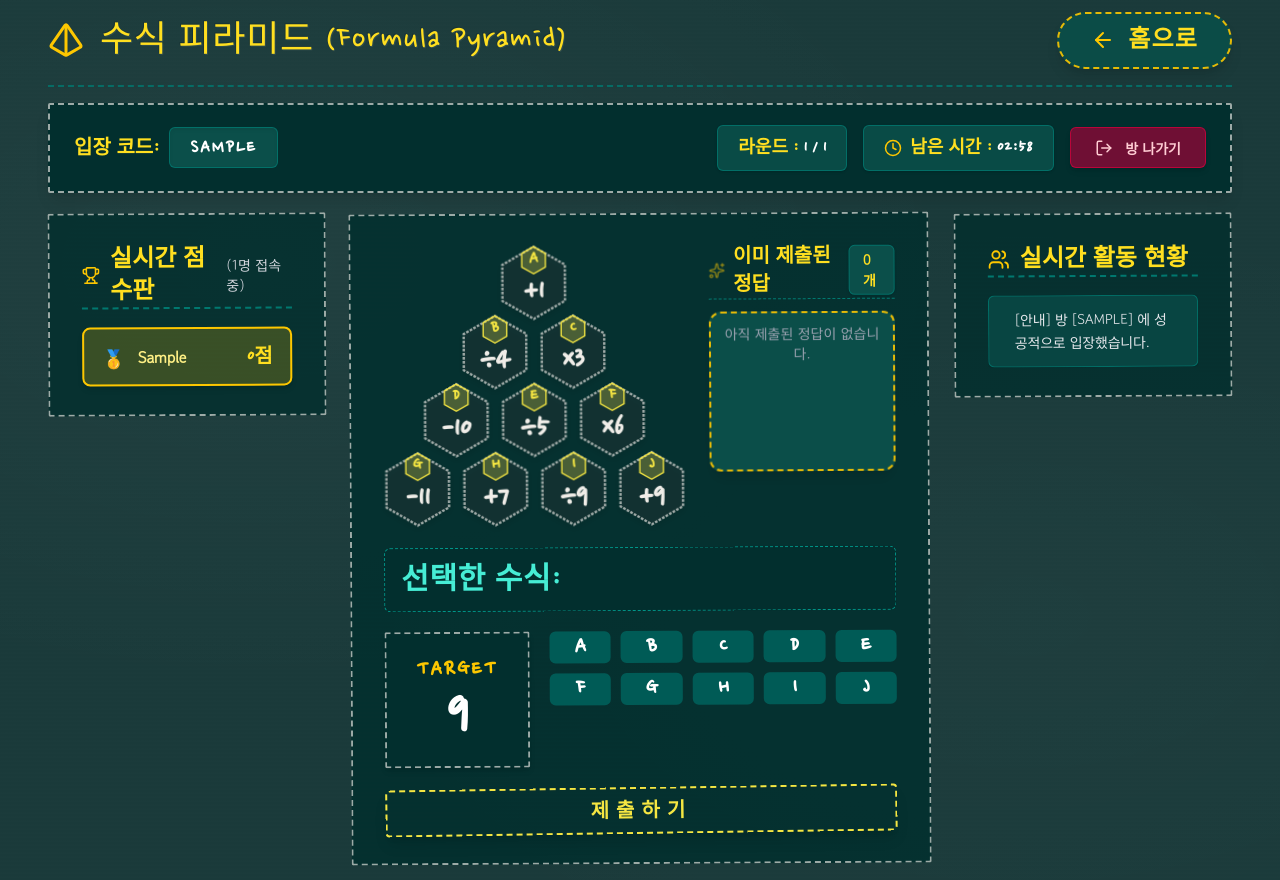
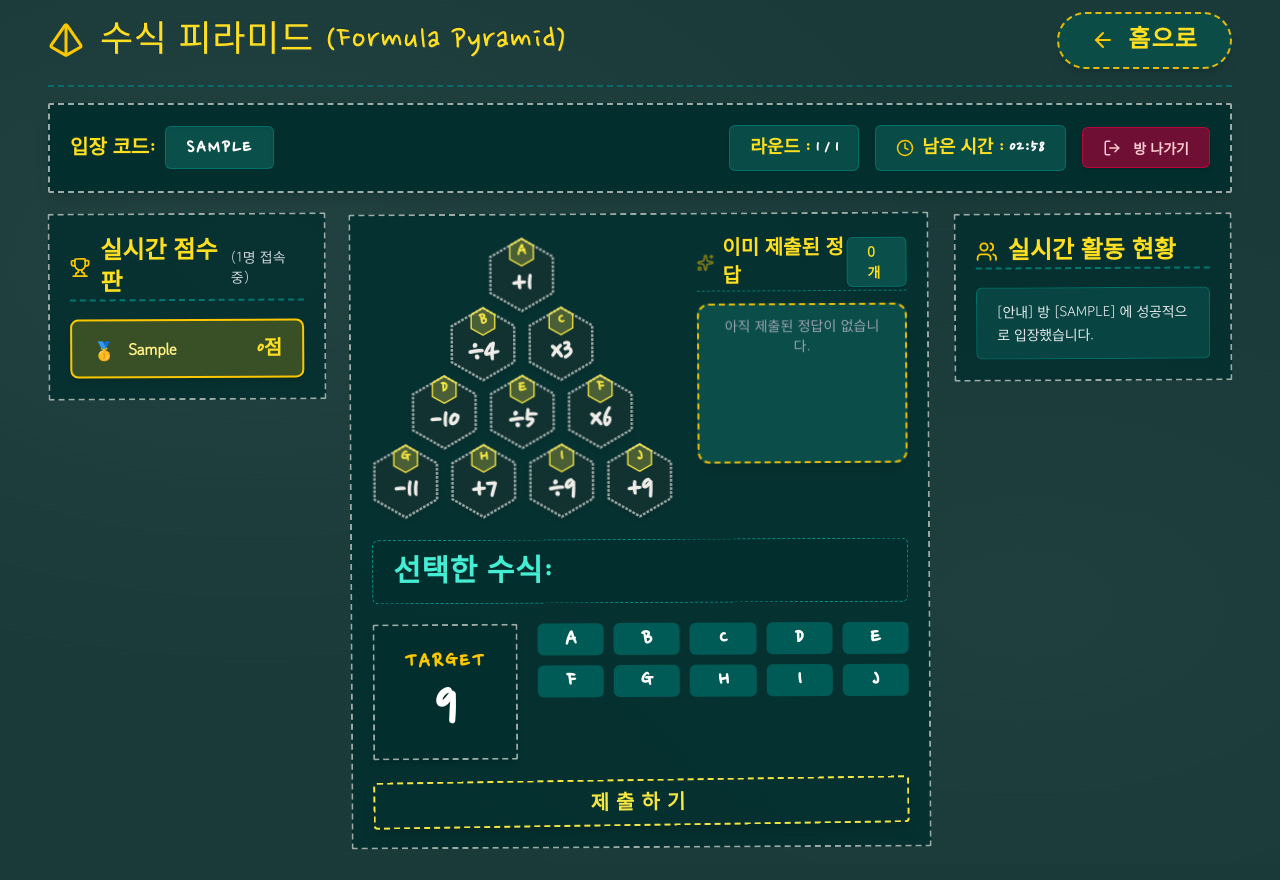
Before and after one commit to rlawlsdnjs78-infinity/infinitymath, a Next.js app: page /formula-pyramid in a window 1280 px wide. Both pictures are taken after typing "Sample", "Sample" into the empty fields and a click on the button "입장하기". Built offline with nearby package versions, Linux system fonts and the light colour scheme.

Commit message:
style: enforce 1.25rem (20px) horizontal padding across all UI boxes and update AGENTS.md

```diff
--- a/src/app/formula-pyramid/page.tsx
+++ b/src/app/formula-pyramid/page.tsx
@@ -500,22 +500,25 @@ export default function FormulaPyramidPage() {
            ─────────────────────────────────────────────────────────────────── */}
         {inGameRoom ? (
           <div className="w-full flex flex-col gap-5">
-            {/* 상단 컨트롤 바 */}
-            <div className="chalk-box-straight bg-teal-950 p-5 sm:px-8 sm:py-5 flex flex-col sm:flex-row items-center justify-between gap-4 border-2 border-yellow-400/80 shadow-lg">
-              {/* [요구사항 2 & 3] 입장코드 좌우 여백(px-5 py-1.5) 추가 & 닉네임 란 삭제 */}
+            {/* 상단 컨트롤 바 (모든 좌우 여백 1.25rem 절대 통일 규칙) */}
+            <div
+              className="chalk-box-straight bg-teal-950 flex flex-col sm:flex-row items-center justify-between gap-4 border-2 border-yellow-400/80 shadow-lg"
+              style={{ paddingLeft: "1.25rem", paddingRight: "1.25rem", paddingTop: "1.25rem", paddingBottom: "1.25rem" }}
+            >
+              {/* 입장 코드 칸 */}
               <div className="flex items-center gap-5 flex-wrap">
                 <span className="text-xl sm:text-2.5xl text-yellow-300 font-extrabold flex items-center gap-2.5" style={{ fontFamily: "var(--font-chalk)" }}>
                   입장 코드:{" "}
                   <span
                     className="tracking-widest text-white bg-teal-900 rounded-md border border-teal-700/80 shadow-inner"
-                    style={{ paddingLeft: "1.25rem", paddingRight: "1.25rem", paddingTop: "0.35rem", paddingBottom: "0.35rem" }}
+                    style={{ paddingLeft: "1.25rem", paddingRight: "1.25rem", paddingTop: "0.4rem", paddingBottom: "0.4rem" }}
                   >
                     {activeRoomCode}
                   </span>
                 </span>
               </div>
 
-              {/* [요구사항 4 & 5] 라운드 & 남은 시간 두 개의 별도 박스로 분리 및 방 나가기 여백 강화 */}
+              {/* 라운드 & 남은 시간 & 방 나가기 */}
               <div className="flex items-center gap-4 flex-wrap">
                 {/* 박스 1: 라운드 */}
                 <div
@@ -538,12 +541,12 @@ export default function FormulaPyramidPage() {
                   </span>
                 </div>
 
-                {/* [요구사항 4] '방 나가기' 버튼 여백 부여 (px-6 py-2.5) */}
+                {/* '방 나가기' 버튼 (좌우 여백 1.25rem) */}
                 <button
                   type="button"
                   onClick={() => setInGameRoom(false)}
                   className="flex items-center bg-rose-900/80 hover:bg-rose-800 text-rose-200 rounded-md text-sm font-bold border border-rose-600/60 transition-all cursor-pointer shadow-md"
-                  style={{ paddingLeft: "1.5rem", paddingRight: "1.5rem", paddingTop: "0.6rem", paddingBottom: "0.6rem", gap: "0.75rem" }}
+                  style={{ paddingLeft: "1.25rem", paddingRight: "1.25rem", paddingTop: "0.6rem", paddingBottom: "0.6rem", gap: "0.75rem" }}
                 >
                   <LogOut size={18} />
                   <span>방 나가기</span>
@@ -554,7 +557,10 @@ export default function FormulaPyramidPage() {
             {/* 메인 3컬럼 대전 그리드 */}
             <div className="grid grid-cols-1 xl:grid-cols-12 gap-6 items-start">
               {/* [좌측: 실시간 참가자 & 점수판] */}
-              <div className="xl:col-span-3 chalk-box content-box bg-teal-950/80 p-5 sm:p-6 flex flex-col gap-4.5">
+              <div
+                className="xl:col-span-3 chalk-box content-box bg-teal-950/80 flex flex-col gap-4.5"
+                style={{ paddingLeft: "1.25rem", paddingRight: "1.25rem", paddingTop: "1.25rem", paddingBottom: "1.25rem" }}
+              >
                 <div className="flex items-center justify-between border-b-2 border-dashed border-teal-700 pb-3">
                   <div className="flex items-center gap-2.5 text-yellow-300 font-extrabold text-xl sm:text-2xl" style={{ fontFamily: "var(--font-chalk)" }}>
                     <Trophy size={22} className="text-yellow-400" />
@@ -578,11 +584,10 @@ export default function FormulaPyramidPage() {
                         style={{
                           paddingTop: "0.85rem",
                           paddingBottom: "0.85rem",
-                          paddingLeft: "1.1rem",
-                          paddingRight: "1.1rem",
+                          paddingLeft: "1.25rem",
+                          paddingRight: "1.25rem",
                         }}
                       >
-                        {/* [요구사항 1] 메달 좌측 여백 절반 감축 (paddingLeft: 1.1rem) */}
                         <div className="flex items-center gap-3">
                           <span className="font-extrabold text-lg text-yellow-400 w-6 flex-shrink-0 flex items-center justify-center">
                             {idx === 0 ? "🥇" : idx === 1 ? "🥈" : idx === 2 ? "🥉" : `${idx + 1}`}
@@ -591,7 +596,6 @@ export default function FormulaPyramidPage() {
                             {p.name} {p.isHost && "(딜러)"}
                           </span>
                         </div>
-                        {/* [요구사항 3] 우측 '0점' 넉넉한 절연 여백 지정 */}
                         <span
                           className="font-extrabold text-xl text-yellow-300 flex-shrink-0"
                           style={{ fontFamily: "var(--font-chalk)" }}
@@ -604,7 +608,10 @@ export default function FormulaPyramidPage() {
               </div>
 
               {/* [중앙: 수식 피라미드 보드] */}
-              <div className="xl:col-span-6 chalk-box content-box bg-teal-950/85 p-5 sm:p-7 flex flex-col gap-5">
+              <div
+                className="xl:col-span-6 chalk-box content-box bg-teal-950/85 flex flex-col gap-5"
+                style={{ paddingLeft: "1.25rem", paddingRight: "1.25rem", paddingTop: "1.25rem", paddingBottom: "1.25rem" }}
+              >
                 <div className="flex flex-col xl:flex-row items-center xl:items-start justify-between gap-6 mb-2">
                   <div className="flex flex-col items-center justify-center flex-shrink-0 py-2 mx-auto xl:mx-0">
                     {PYRAMID_DATA.map((row, rowIndex) => (
@@ -624,7 +631,7 @@ export default function FormulaPyramidPage() {
                     ))}
                   </div>
 
-                  {/* [요구사항 6] 이미 제출된 정답 수량 표기를 'n개'로 변경 */}
+                  {/* 이미 제출된 정답 수량 표기 */}
                   <div className="relative flex-1 w-full flex flex-col items-stretch gap-3">
                     <div className="flex items-center justify-between border-b border-dashed border-teal-700 pb-2">
                       <div className="flex items-center gap-2 text-yellow-300 font-extrabold text-xl" style={{ fontFamily: "var(--font-chalk)" }}>
@@ -633,7 +640,7 @@ export default function FormulaPyramidPage() {
                       </div>
                       <span
                         className="text-xs sm:text-sm text-yellow-300 font-extrabold bg-teal-900 rounded-md border border-teal-700/80 shadow-sm"
-                        style={{ paddingLeft: "0.85rem", paddingRight: "0.85rem", paddingTop: "0.25rem", paddingBottom: "0.25rem" }}
+                        style={{ paddingLeft: "1.25rem", paddingRight: "1.25rem", paddingTop: "0.25rem", paddingBottom: "0.25rem" }}
                       >
                         {submittedAnswersList.length}개
                       </span>
@@ -642,7 +649,10 @@ export default function FormulaPyramidPage() {
                     <div
                       className="w-full bg-teal-900/98 rounded-xl border-2 border-dashed border-yellow-400/90 shadow-lg flex flex-col backdrop-blur-md overflow-hidden min-h-[160px] max-h-[220px] overflow-y-auto"
                       style={{
-                        padding: "0.65rem 0.75rem",
+                        paddingTop: "0.65rem",
+                        paddingBottom: "0.65rem",
+                        paddingLeft: "1.25rem",
+                        paddingRight: "1.25rem",
                         gap: "0.4rem",
                       }}
                     >
@@ -652,7 +662,10 @@ export default function FormulaPyramidPage() {
                             key={idx}
                             className="w-full flex items-center justify-between rounded-lg bg-teal-950/95 text-white transition-all border border-teal-700/80 shadow-sm"
                             style={{
-                              padding: "0.5rem 0.85rem",
+                              paddingTop: "0.5rem",
+                              paddingBottom: "0.5rem",
+                              paddingLeft: "1.25rem",
+                              paddingRight: "1.25rem",
                               fontFamily: "var(--font-chalk)",
                             }}
                           >
@@ -673,15 +686,16 @@ export default function FormulaPyramidPage() {
                   </div>
                 </div>
 
-                {/* [선택한 수식: 박스] */}
+                {/* 선택한 수식: 박스 (좌우 여백 1.25rem) */}
                 <div
                   className={`w-full rounded-md border border-dashed transition-all duration-200 flex items-center justify-between min-h-[64px] h-[64px] ${
                     tempNotice
                       ? tempNotice.type === "success"
-                        ? "bg-emerald-950/90 border-emerald-500 text-emerald-200 px-6 py-3"
-                        : "bg-rose-950/90 border-rose-500 text-rose-200 px-6 py-3"
-                      : "bg-teal-950 border-teal-600 text-yellow-300 px-6 py-3"
+                        ? "bg-emerald-950/90 border-emerald-500 text-emerald-200"
+                        : "bg-rose-950/90 border-rose-500 text-rose-200"
+                      : "bg-teal-950 border-teal-600 text-yellow-300"
                   }`}
+                  style={{ paddingLeft: "1.25rem", paddingRight: "1.25rem", paddingTop: "0.75rem", paddingBottom: "0.75rem" }}
                 >
                   {tempNotice ? (
                     <div
@@ -699,7 +713,7 @@ export default function FormulaPyramidPage() {
                       <span style={{ fontFamily: "var(--font-chalk)" }}>{tempNotice.msg}</span>
                     </div>
                   ) : (
-                    <div className="flex items-center gap-4" style={{ paddingLeft: "1rem" }}>
+                    <div className="flex items-center gap-4">
                       <span
                         className="text-2xl sm:text-3xl text-teal-300 font-extrabold"
                         style={{ fontFamily: "var(--font-chalk)", letterSpacing: "0.02em" }}
@@ -708,7 +722,7 @@ export default function FormulaPyramidPage() {
                       </span>
                       <span
                         className="text-3xl sm:text-4xl font-black text-yellow-300 tracking-widest min-h-[40px] flex items-center"
-                        style={{ fontFamily: "var(--font-chalk)", paddingLeft: "0.75rem" }}
+                        style={{ fontFamily: "var(--font-chalk)", paddingLeft: "0.5rem" }}
                       >
                         {exprStr || "\u00A0"}
                       </span>
@@ -718,7 +732,10 @@ export default function FormulaPyramidPage() {
 
                 {/* TARGET 표시 및 A~J 선택 버튼 */}
                 <div className="flex flex-col sm:flex-row items-stretch gap-5">
-                  <div className="chalk-box-straight bg-teal-950 px-8 py-5 flex flex-col items-center justify-center min-w-[145px] border-2 border-yellow-400/80 shadow-md">
+                  <div
+                    className="chalk-box-straight bg-teal-950 flex flex-col items-center justify-center min-w-[145px] border-2 border-yellow-400/80 shadow-md"
+                    style={{ paddingLeft: "1.25rem", paddingRight: "1.25rem", paddingTop: "1.25rem", paddingBottom: "1.25rem" }}
+                  >
                     <span className="text-xl sm:text-2xl text-yellow-400 font-extrabold tracking-widest mb-1" style={{ fontFamily: "var(--font-chalk)" }}>
                       TARGET
                     </span>
@@ -763,8 +780,11 @@ export default function FormulaPyramidPage() {
                 </div>
               </div>
 
-              {/* [우측: 실시간 활동 피드] */}
-              <div className="xl:col-span-3 chalk-box content-box bg-teal-950/80 p-5 sm:p-6 flex flex-col gap-4.5">
+              {/* [우측: 실시간 활동 피드] (좌우 여백 1.25rem) */}
+              <div
+                className="xl:col-span-3 chalk-box content-box bg-teal-950/80 flex flex-col gap-4.5"
+                style={{ paddingLeft: "1.25rem", paddingRight: "1.25rem", paddingTop: "1.25rem", paddingBottom: "1.25rem" }}
+              >
                 <div className="flex items-center gap-2.5 text-yellow-300 font-extrabold text-xl sm:text-2xl border-b-2 border-dashed border-teal-700 pb-3" style={{ fontFamily: "var(--font-chalk)" }}>
                   <Users size={22} className="text-yellow-400" />
                   <span>실시간 활동 현황</span>
@@ -777,8 +797,8 @@ export default function FormulaPyramidPage() {
                       key={i}
                       className="text-xs sm:text-sm text-gray-200 bg-teal-900/70 rounded-md border border-teal-700/80 shadow-sm leading-relaxed"
                       style={{
-                        paddingLeft: "1.6rem",
-                        paddingRight: "1.4rem",
+                        paddingLeft: "1.25rem",
+                        paddingRight: "1.25rem",
                         paddingTop: "0.75rem",
                         paddingBottom: "0.75rem",
                         fontFamily: "var(--font-body)",
```
Also changed, not shown: 1 other file (tests, documents, lock files or other folders).
